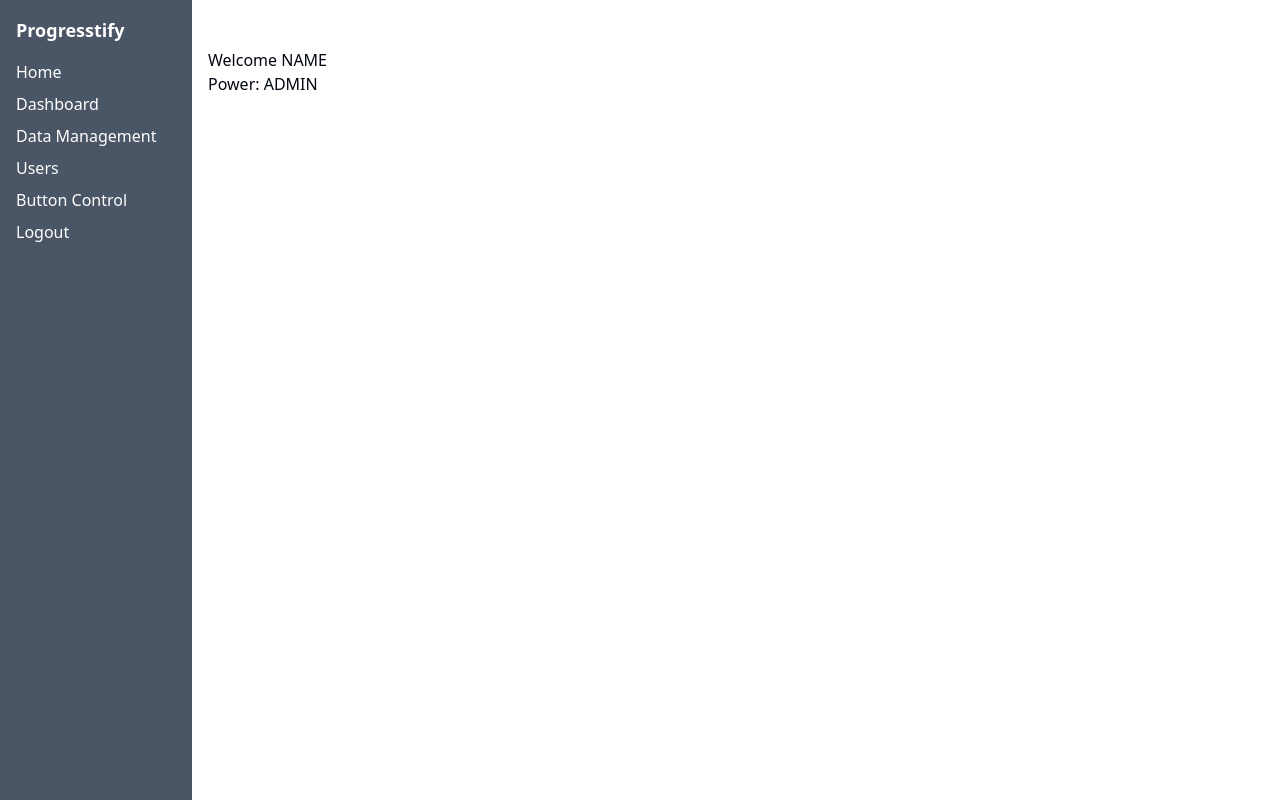
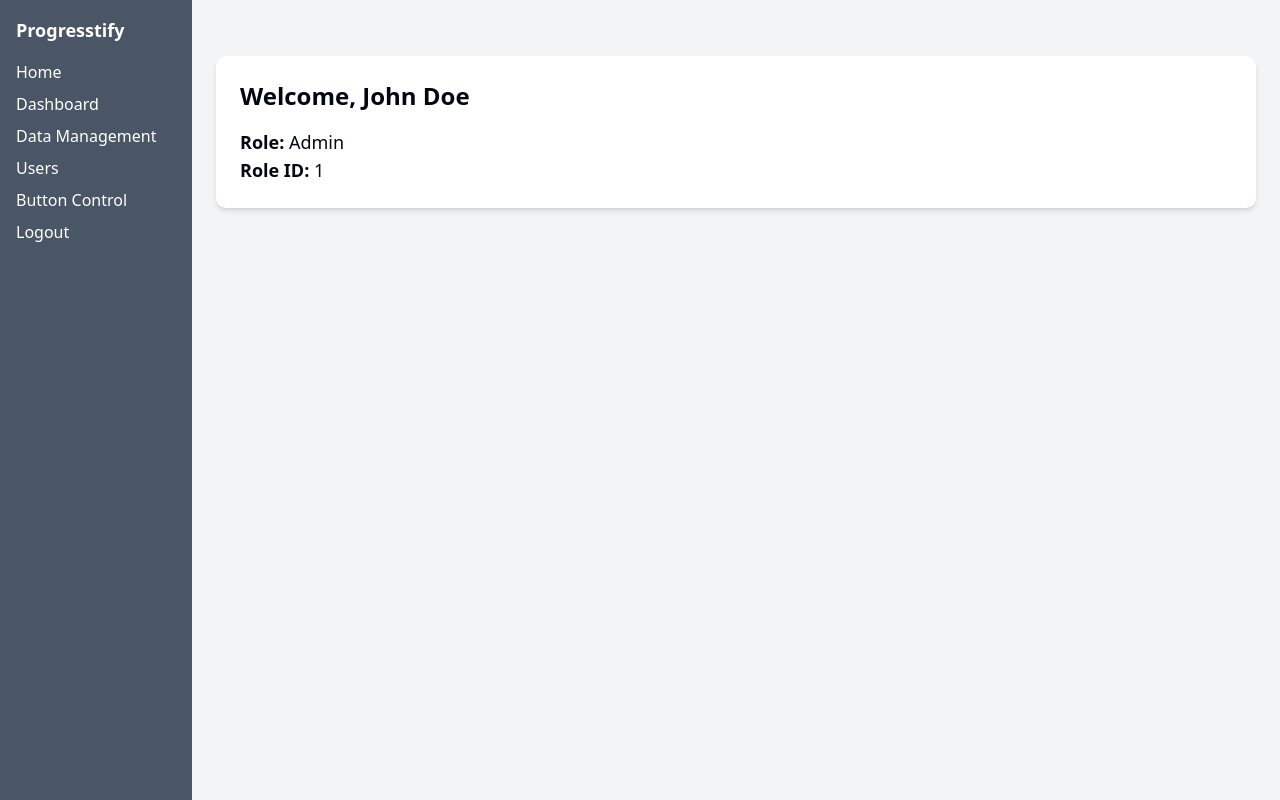
Before and after one commit to michaelIldefonso/Progresstify-Admin, a React (Vite) app: page /home in a window 1280 px wide. Built offline with nearby package versions, Linux system fonts and the light colour scheme; sample sign-in values are in the browser's storage.

Commit message:
Update Home.tsx

```diff
--- a/src/Home.tsx
+++ b/src/Home.tsx
@@ -1,16 +1,40 @@
-import React from 'react';
+import React, { useEffect, useState } from 'react';
 import Navbar from './components/navbar'; // Import Navbar
 
 function Home() {
+    const [user, setUser] = useState({ name: '', role: '', role_id: null });
+
+    useEffect(() => {
+        const token = localStorage.getItem('authToken');
+        if (token) {
+            // Simulate decoding the token or fetching user data from an API
+            const userData = {
+                name: 'John Doe', // Replace with actual decoded data
+                role_id: 1, // Replace with actual decoded data
+            };
+            setUser({
+                name: userData.name,
+                role: userData.role_id === 1 ? 'Admin' : 'User',
+                role_id: userData.role_id,
+            });
+        } else {
+            // Redirect to login if no token is found
+            window.location.href = '/login';
+        }
+    }, []);
+
     return (
-        <div className="flex">
+        <div className="flex min-h-screen bg-gray-100">
             <Navbar /> {/* Use Navbar component */}
-            <div className="flex-1 p-4">
-                <div className="container mx-auto mt-8">
-                    <h1>Welcome NAME</h1>
-                    <p>Power: ADMIN</p>
-                    <p></p>
-
+            <div className="flex-1 p-6">
+                <div className="container mx-auto mt-8 bg-white p-6 rounded-lg shadow-md">
+                    <h1 className="text-2xl font-bold mb-4">Welcome, {user.name}</h1>
+                    <p className="text-lg">
+                        <span className="font-semibold">Role:</span> {user.role}
+                    </p>
+                    <p className="text-lg">
+                        <span className="font-semibold">Role ID:</span> {user.role_id}
+                    </p>
                 </div>
             </div>
         </div>
```
